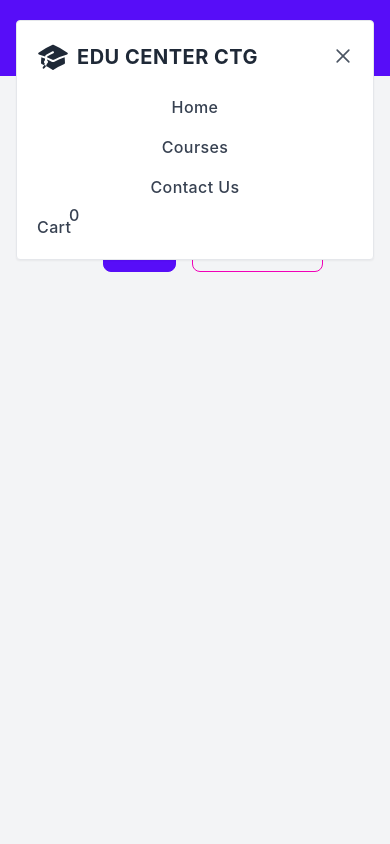
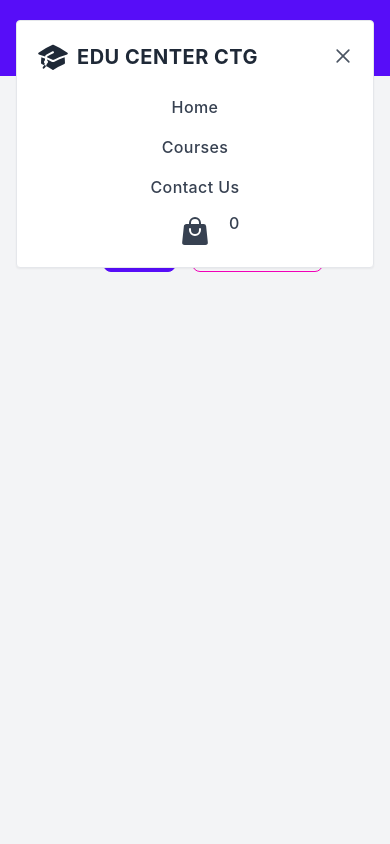
Before and after one commit to bd-dev-ismail/chittagong-education-center, a React (Create React App) app: page /cart in a window 390 px wide. Both pictures are taken after a click on the button "Open Menu". Shown: the top 844 px of the page. Built offline with nearby package versions, Linux system fonts and the light colour scheme.

Commit message:
fix responsive bug

```diff
--- a/src/components/Header.js
+++ b/src/components/Header.js
@@ -181,9 +181,12 @@ const Header = () => {
                              title="Product pricing"
                              className="font-medium tracking-wide text-gray-700 transition-colors duration-200 hover:text-deep-purple-accent-400"
                            >
-                             <div className="flex relative">
-                               <p>Cart</p>
-                               <p className="absolute left-8 bottom-3">
+                             <div className="flex relative  justify-center">
+                               <p>
+                                 {" "}
+                                 <ShoppingBagIcon className="h-8 w-8  text-gray-700" />
+                               </p>
+                               <p className="absolute left-[12rem] bottom-3">
                                  {cart.length}
                                </p>
                              </div>
```
